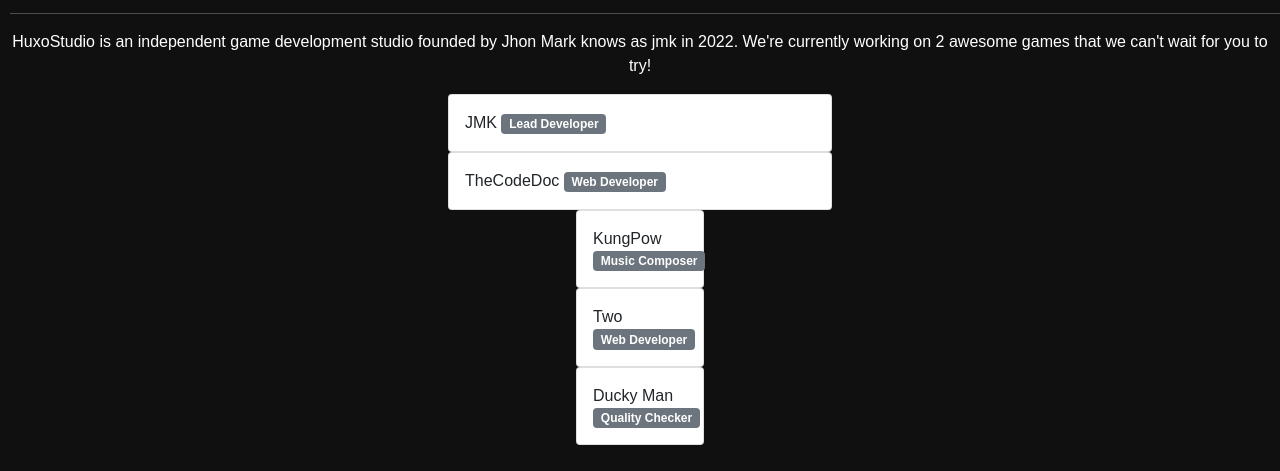
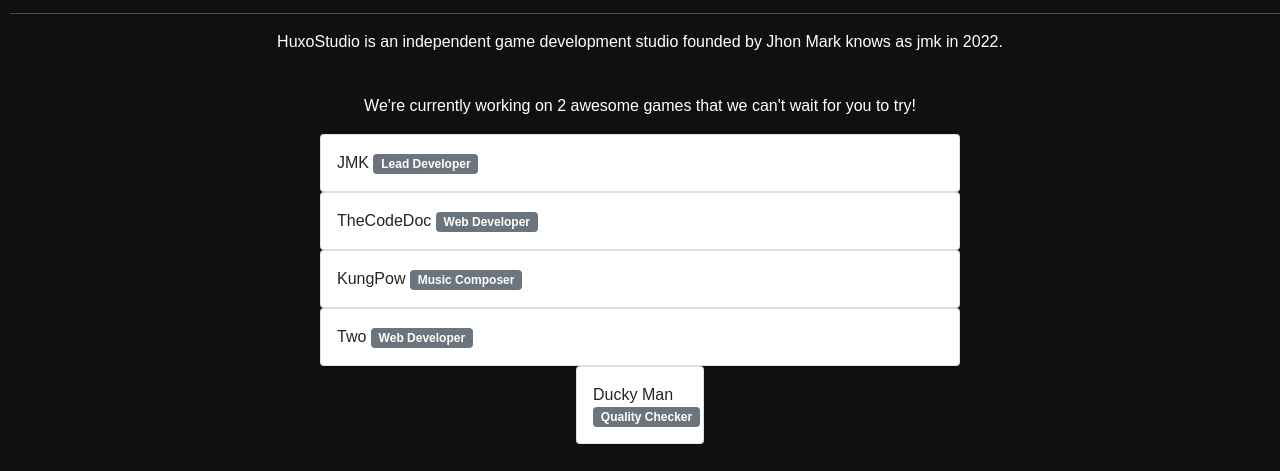
Before and after one commit to dune-studios/huxo, a website: page index.html in a window 1280 px wide. Shown: the part 167-638 px from the top of the page. Drawn offline with nearby package versions, Linux system fonts and the light colour scheme; a web font is replaced by a local one.

Commit message:
Update index.html

```diff
--- a/index.html
+++ b/index.html
@@ -143,24 +143,24 @@
   </div>
     </nav></br>
     <h1 style="text-align: center;">About Us</h1><hr>
-  <p style="text-align: center; ">HuxoStudio is an independent game development studio founded by Jhon Mark knows as jmk in 2022. We're currently working on 2 awesome games that we can't wait for you to try!</p>
+  <p style="text-align: center; ">HuxoStudio is an independent game development studio founded by Jhon Mark knows as jmk in 2022.</p><br><p style="text-align: center; ">We're currently working on 2 awesome games that we can't wait for you to try!</p>
     <div class="text-align:center;">
-<div class="card translate-middle-x" style="width: 30%; margin-left: 50vw;">
+<div class="card translate-middle-x" style="margin-left: 50vw;">
   <div class="card-body">
     JMK <span class="badge bg-secondary">Lead Developer</span>
   </div>
 </div>
-      <div class="card translate-middle-x" style="width: 30%; margin-left: 50vw;">
+      <div class="card translate-middle-x" style="margin-left: 50vw;">
   <div class="card-body">
     TheCodeDoc <span class="badge bg-secondary">Web Developer</span>
   </div>
 </div>
-      <div class="card translate-middle-x" style="width: 10%; margin-left: 50vw;">
+      <div class="card translate-middle-x" style="margin-left: 50vw;">
   <div class="card-body">
    KungPow <span class="badge bg-secondary">Music Composer</span>
   </div>
 </div>
-        <div class="card translate-middle-x" style="width: 10%; margin-left: 50vw;">
+        <div class="card translate-middle-x" style="margin-left: 50vw;">
   <div class="card-body">
    Two <span class="badge bg-secondary">Web Developer</span>
   </div>
```
